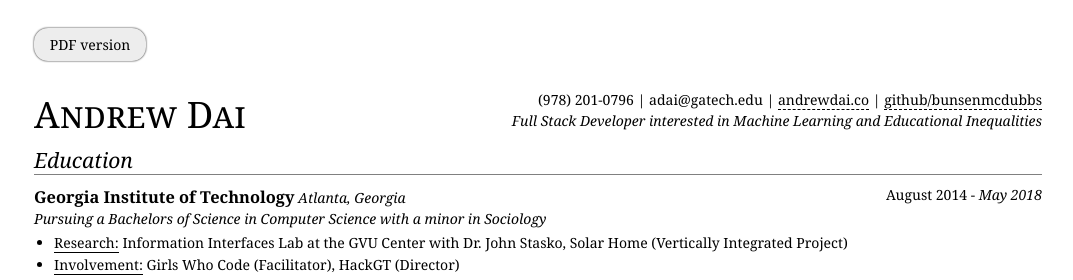
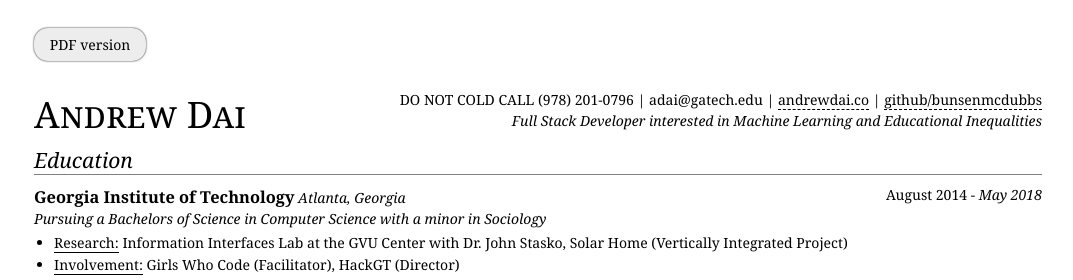
Before and after one commit to bunsenmcdubbs/bunsenmcdubbs.github.io, a Jekyll site: the page resume/index.html, which Jekyll copies as it is, in a window 1280 px wide. Shown: the top 280 px of the page, without its empty margins (102-1175 px from the left). Built offline with Jekyll 4.4.1, drawn with Linux system fonts in a browser that asks for light colours.

Commit message:
add warning

```diff
--- a/resume/index.html
+++ b/resume/index.html
@@ -28,7 +28,7 @@
   <h1 id="name">Andrew Dai</h1>
 
   <ul id="contact">
-    <li>(978) 201-0796</li>
+    <li><span class="no-print">DO NOT COLD CALL</span> (978) 201-0796</li>
     <li>adai@gatech.edu</li>
     <li><a href="http://andrewdai.co">andrewdai.co</a></li>
     <li><a href="https://github.com/bunsenmcdubbs"><span class='label'>github/</span>bunsenmcdubbs</a></li>
```
